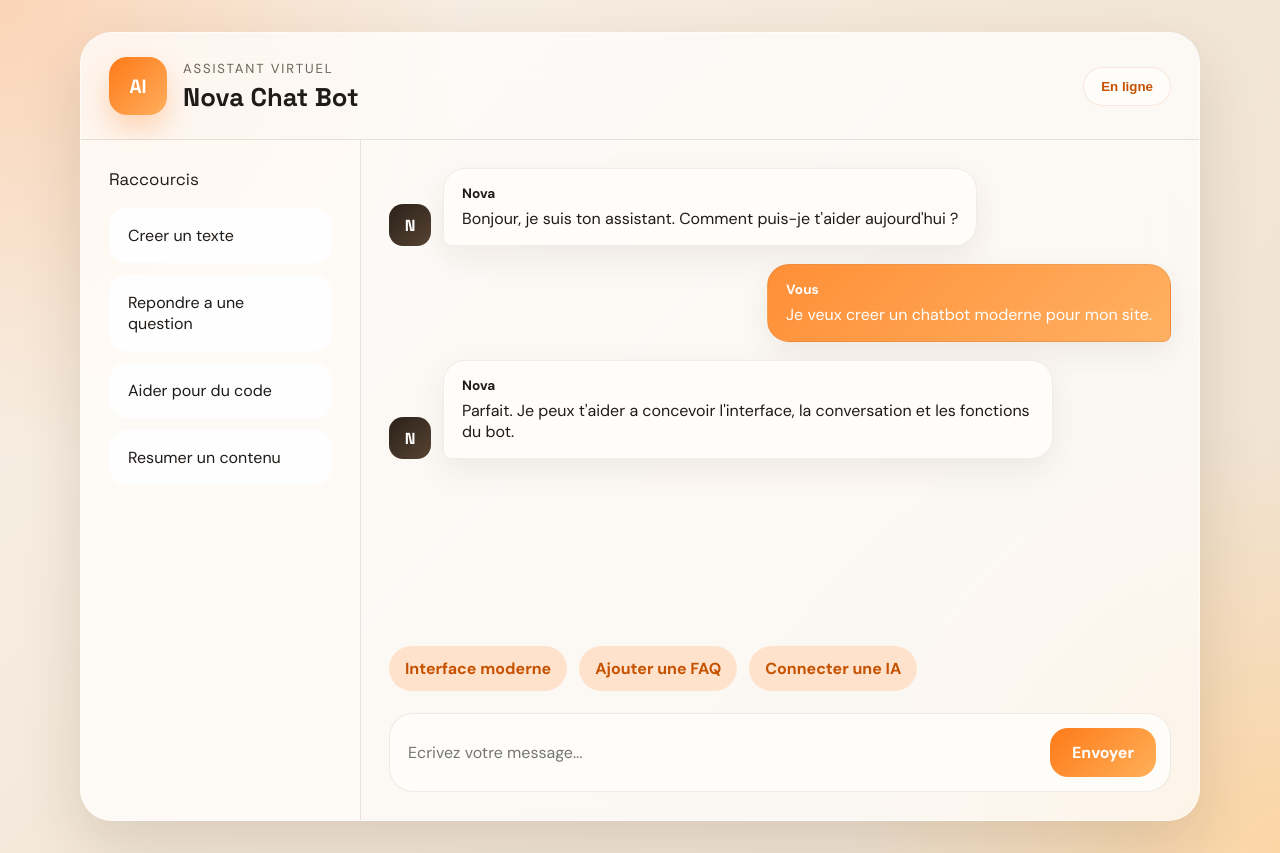
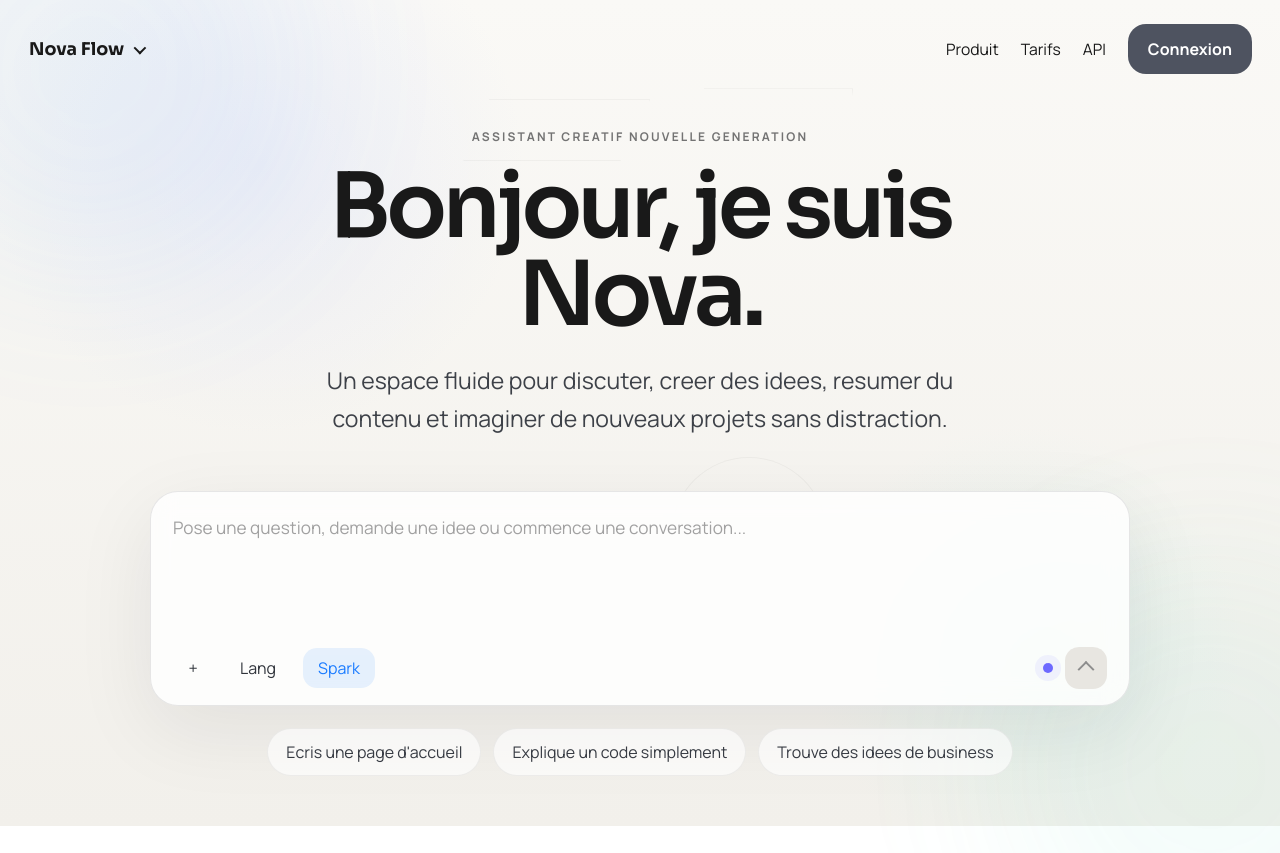
Before and after one commit to Soolby224/Chat-bot, a plain HTML site: page index.html in a window 1280 px wide. After the commit the page ends 826 px from the top, so only its background shows below. Drawn offline with Linux system fonts and the light colour scheme.

Commit message:
Refonte interface landing chatbot

```diff
--- a/index.html
+++ b/index.html
@@ -3,74 +3,71 @@
 <head>
   <meta charset="UTF-8">
   <meta name="viewport" content="width=device-width, initial-scale=1.0">
-  <title>Chat Bot UI</title>
+  <title>Nova Studio</title>
   <link rel="preconnect" href="https://fonts.googleapis.com">
   <link rel="preconnect" href="https://fonts.gstatic.com" crossorigin>
-  <link href="https://fonts.googleapis.com/css2?family=Space+Grotesk:wght@400;500;700&family=DM+Sans:wght@400;500;700&display=swap" rel="stylesheet">
+  <link href="https://fonts.googleapis.com/css2?family=Manrope:wght@400;500;600;700;800&family=Sora:wght@400;500;600;700&display=swap" rel="stylesheet">
   <link rel="stylesheet" href="style.css">
 </head>
 <body>
-  <main class="app-shell">
-    <section class="chat-card">
-      <header class="chat-header">
-        <div class="brand">
-          <div class="brand-badge">AI</div>
-          <div>
-            <p class="eyebrow">Assistant virtuel</p>
-            <h1>Nova Chat Bot</h1>
+  <div class="page-glow page-glow-left"></div>
+  <div class="page-glow page-glow-right"></div>
+
+  <main class="landing-shell">
+    <header class="topbar">
+      <button class="model-switch" type="button" aria-label="Choisir un modele">
+        <span>Nova Flow</span>
+        <span class="caret"></span>
+      </button>
+
+      <nav class="topnav" aria-label="Navigation principale">
+        <a href="#">Produit</a>
+        <a href="#">Tarifs</a>
+        <a href="#">API</a>
+        <button class="signin-btn" type="button">Connexion</button>
+      </nav>
+    </header>
+
+    <section class="hero">
+      <div class="hero-mark" aria-hidden="true">
+        <span class="mark-piece mark-piece-top"></span>
+        <span class="mark-piece mark-piece-main"></span>
+        <span class="mark-piece mark-piece-curve"></span>
+      </div>
+
+      <div class="hero-copy">
+        <p class="eyebrow">Assistant creatif nouvelle generation</p>
+        <h1>Bonjour, je suis Nova.</h1>
+        <p class="subtitle">
+          Un espace fluide pour discuter, creer des idees, resumer du contenu
+          et imaginer de nouveaux projets sans distraction.
+        </p>
+      </div>
+
+      <form class="composer-card" aria-label="Zone de saisie du chatbot">
+        <label class="sr-only" for="prompt">Votre message</label>
+        <textarea id="prompt" rows="4" placeholder="Pose une question, demande une idee ou commence une conversation..."></textarea>
+
+        <div class="composer-footer">
+          <div class="composer-tools" aria-label="Outils rapides">
+            <button type="button" class="tool-btn" aria-label="Ajouter du contenu">+</button>
+            <button type="button" class="tool-btn" aria-label="Changer de langue">Lang</button>
+            <button type="button" class="tool-btn active" aria-label="Activer le mode creatif">Spark</button>
+          </div>
+
+          <div class="composer-meta">
+            <span class="status-dot"></span>
+            <button type="submit" class="send-btn" aria-label="Envoyer le message">
+              <span class="send-arrow"></span>
+            </button>
           </div>
         </div>
+      </form>
 
-        <button class="status-pill" type="button">En ligne</button>
-      </header>
-
-      <div class="chat-body">
-        <aside class="chat-sidebar">
-          <p class="sidebar-title">Raccourcis</p>
-          <button class="shortcut" type="button">Creer un texte</button>
-          <button class="shortcut" type="button">Repondre a une question</button>
-          <button class="shortcut" type="button">Aider pour du code</button>
-          <button class="shortcut" type="button">Resumer un contenu</button>
-        </aside>
-
-        <section class="chat-panel">
-          <div class="messages">
-            <article class="message bot">
-              <span class="avatar">N</span>
-              <div class="bubble">
-                <p class="sender">Nova</p>
-                <p>Bonjour, je suis ton assistant. Comment puis-je t'aider aujourd'hui ?</p>
-              </div>
-            </article>
-
-            <article class="message user">
-              <div class="bubble">
-                <p class="sender">Vous</p>
-                <p>Je veux creer un chatbot moderne pour mon site.</p>
-              </div>
-            </article>
-
-            <article class="message bot">
-              <span class="avatar">N</span>
-              <div class="bubble">
-                <p class="sender">Nova</p>
-                <p>Parfait. Je peux t'aider a concevoir l'interface, la conversation et les fonctions du bot.</p>
-              </div>
-            </article>
-          </div>
-
-          <div class="suggestions">
-            <button type="button">Interface moderne</button>
-            <button type="button">Ajouter une FAQ</button>
-            <button type="button">Connecter une IA</button>
-          </div>
-
-          <form class="chat-input">
-            <label class="sr-only" for="message">Votre message</label>
-            <input id="message" type="text" placeholder="Ecrivez votre message..." />
-            <button type="submit">Envoyer</button>
-          </form>
-        </section>
+      <div class="prompt-row" aria-label="Suggestions">
+        <button type="button">Ecris une page d'accueil</button>
+        <button type="button">Explique un code simplement</button>
+        <button type="button">Trouve des idees de business</button>
       </div>
     </section>
   </main>
--- a/style.css
+++ b/style.css
@@ -1,15 +1,14 @@
 :root {
-  --bg: #f6efe5;
-  --bg-soft: rgba(255, 255, 255, 0.72);
-  --surface: rgba(255, 255, 255, 0.88);
-  --surface-strong: #fffdf9;
-  --text: #1e1b18;
-  --muted: #6c6258;
-  --line: rgba(69, 47, 26, 0.12);
-  --accent: #ff7a18;
-  --accent-deep: #c65200;
-  --accent-soft: #ffe2cc;
-  --shadow: 0 24px 60px rgba(66, 39, 13, 0.14);
+  --bg: #f5f3ef;
+  --panel: rgba(255, 255, 255, 0.82);
+  --panel-strong: rgba(255, 255, 255, 0.96);
+  --line: rgba(20, 24, 31, 0.1);
+  --line-soft: rgba(20, 24, 31, 0.06);
+  --text: #191919;
+  --muted: #737373;
+  --accent: #1b7cff;
+  --accent-soft: rgba(27, 124, 255, 0.1);
+  --shadow: 0 24px 80px rgba(27, 31, 36, 0.08);
 }
 
 * {
@@ -18,240 +17,317 @@
   padding: 0;
 }
 
+html {
+  scroll-behavior: smooth;
+}
+
 body {
   min-height: 100vh;
-  font-family: "DM Sans", sans-serif;
+  overflow-x: hidden;
+  position: relative;
+  background:
+    radial-gradient(circle at 20% 20%, rgba(193, 206, 255, 0.22), transparent 22%),
+    radial-gradient(circle at 80% 78%, rgba(181, 240, 230, 0.2), transparent 18%),
+    linear-gradient(180deg, #faf9f6 0%, #f2f0eb 100%);
   color: var(--text);
-  background:
-    radial-gradient(circle at top left, rgba(255, 157, 84, 0.34), transparent 30%),
-    radial-gradient(circle at bottom right, rgba(255, 210, 153, 0.8), transparent 28%),
-    linear-gradient(135deg, #f9f2ea 0%, #f3e7d8 48%, #efe2d3 100%);
+  font-family: "Manrope", sans-serif;
 }
 
-.app-shell {
-  min-height: 100vh;
-  display: grid;
-  place-items: center;
-  padding: 32px 18px;
+.page-glow {
+  position: fixed;
+  inset: auto;
+  width: 420px;
+  height: 420px;
+  border-radius: 50%;
+  filter: blur(90px);
+  opacity: 0.42;
+  pointer-events: none;
+  z-index: 0;
 }
 
-.chat-card {
-  width: min(1120px, 100%);
-  border: 1px solid rgba(255, 255, 255, 0.55);
-  border-radius: 32px;
-  background: var(--bg-soft);
-  backdrop-filter: blur(20px);
-  box-shadow: var(--shadow);
-  overflow: hidden;
+.page-glow-left {
+  top: -140px;
+  left: -120px;
+  background: rgba(98, 164, 255, 0.2);
 }
 
-.chat-header {
+.page-glow-right {
+  right: -140px;
+  bottom: -180px;
+  background: rgba(105, 221, 196, 0.18);
+}
+
+.landing-shell {
+  position: relative;
+  z-index: 1;
+  min-height: 100vh;
+  padding: 24px 28px 40px;
+}
+
+.topbar {
   display: flex;
   align-items: center;
   justify-content: space-between;
-  padding: 24px 28px;
-  border-bottom: 1px solid var(--line);
+  gap: 20px;
 }
 
-.brand {
-  display: flex;
-  align-items: center;
-  gap: 16px;
+.model-switch,
+.signin-btn,
+.tool-btn,
+.prompt-row button,
+.send-btn {
+  font: inherit;
 }
 
-.brand-badge {
-  width: 58px;
-  height: 58px;
-  display: grid;
-  place-items: center;
-  border-radius: 18px;
-  font-family: "Space Grotesk", sans-serif;
+.model-switch {
+  display: inline-flex;
+  align-items: center;
+  gap: 10px;
+  border: 1px solid transparent;
+  background: transparent;
+  color: var(--text);
+  font-family: "Sora", sans-serif;
+  font-size: 1.1rem;
   font-weight: 700;
-  font-size: 1.2rem;
-  color: white;
-  background: linear-gradient(135deg, var(--accent) 0%, #ffae5d 100%);
-  box-shadow: 0 14px 28px rgba(255, 122, 24, 0.28);
-}
-
-.eyebrow {
-  color: var(--muted);
-  font-size: 0.82rem;
-  text-transform: uppercase;
-  letter-spacing: 0.14em;
-  margin-bottom: 4px;
-}
-
-.brand h1 {
-  font-family: "Space Grotesk", sans-serif;
-  font-size: clamp(1.5rem, 2vw, 2.3rem);
-}
-
-.status-pill {
-  border: 0;
-  border-radius: 999px;
-  padding: 12px 18px;
-  background: var(--surface-strong);
-  color: var(--accent-deep);
-  font-weight: 700;
-  box-shadow: inset 0 0 0 1px rgba(198, 82, 0, 0.12);
-}
-
-.chat-body {
-  display: grid;
-  grid-template-columns: 280px 1fr;
-  min-height: 680px;
-}
-
-.chat-sidebar {
-  padding: 28px;
-  border-right: 1px solid var(--line);
-  background: rgba(255, 250, 245, 0.62);
-}
-
-.sidebar-title {
-  margin-bottom: 18px;
-  font-family: "Space Grotesk", sans-serif;
-  font-size: 1.05rem;
-}
-
-.shortcut {
-  width: 100%;
-  text-align: left;
-  margin-bottom: 12px;
-  padding: 16px 18px;
-  border: 1px solid transparent;
-  border-radius: 18px;
-  background: var(--surface);
-  color: var(--text);
-  font: inherit;
-  transition: transform 0.2s ease, border-color 0.2s ease, background 0.2s ease;
   cursor: pointer;
 }
 
-.shortcut:hover {
-  transform: translateY(-2px);
-  border-color: rgba(255, 122, 24, 0.28);
-  background: #fffaf5;
+.caret {
+  width: 9px;
+  height: 9px;
+  border-right: 2px solid currentColor;
+  border-bottom: 2px solid currentColor;
+  transform: rotate(45deg) translateY(-2px);
 }
 
-.chat-panel {
-  display: grid;
-  grid-template-rows: 1fr auto auto;
-  padding: 28px;
+.topnav {
+  display: flex;
+  align-items: center;
   gap: 22px;
 }
 
-.messages {
-  display: flex;
-  flex-direction: column;
-  gap: 18px;
+.topnav a {
+  color: var(--text);
+  text-decoration: none;
+  font-size: 0.98rem;
 }
 
-.message {
-  display: flex;
-  align-items: flex-end;
-  gap: 12px;
-}
-
-.message.user {
-  justify-content: flex-end;
-}
-
-.avatar {
-  flex-shrink: 0;
-  width: 42px;
-  height: 42px;
-  display: grid;
-  place-items: center;
-  border-radius: 14px;
-  background: linear-gradient(135deg, #2a2119, #584434);
-  color: white;
-  font-family: "Space Grotesk", sans-serif;
-  font-weight: 700;
-}
-
-.bubble {
-  max-width: min(78%, 640px);
-  padding: 16px 18px;
-  border-radius: 22px;
-  background: var(--surface-strong);
-  border: 1px solid rgba(69, 47, 26, 0.08);
-  box-shadow: 0 12px 30px rgba(73, 48, 26, 0.08);
-}
-
-.message.user .bubble {
-  background: linear-gradient(135deg, #ff8f37 0%, #ffb062 100%);
-  color: white;
-  border-bottom-right-radius: 8px;
-}
-
-.message.bot .bubble {
-  border-bottom-left-radius: 8px;
-}
-
-.sender {
-  margin-bottom: 6px;
-  font-size: 0.85rem;
-  font-weight: 700;
-}
-
-.suggestions {
-  display: flex;
-  flex-wrap: wrap;
-  gap: 12px;
-}
-
-.suggestions button {
+.signin-btn {
   border: 0;
-  border-radius: 999px;
-  padding: 12px 16px;
-  background: var(--accent-soft);
-  color: var(--accent-deep);
-  font: inherit;
+  border-radius: 18px;
+  padding: 14px 20px;
+  background: #4e5360;
+  color: #fff;
   font-weight: 700;
   cursor: pointer;
   transition: transform 0.2s ease, filter 0.2s ease;
 }
 
-.suggestions button:hover {
-  transform: translateY(-2px);
-  filter: brightness(0.98);
+.signin-btn:hover,
+.send-btn:hover,
+.prompt-row button:hover,
+.tool-btn:hover {
+  transform: translateY(-1px);
 }
 
-.chat-input {
-  display: flex;
-  gap: 14px;
-  padding: 14px;
-  border-radius: 24px;
-  background: var(--surface-strong);
-  border: 1px solid rgba(69, 47, 26, 0.09);
+.hero {
+  min-height: calc(100vh - 88px);
+  display: grid;
+  place-items: center;
+  text-align: center;
+  position: relative;
+  padding: 54px 0 10px;
 }
 
-.chat-input input {
-  flex: 1;
+.hero-mark {
+  position: absolute;
+  inset: 2% auto auto 50%;
+  width: min(520px, 58vw);
+  height: min(520px, 58vw);
+  transform: translateX(-50%);
+  opacity: 0.5;
+  pointer-events: none;
+}
+
+.mark-piece {
+  position: absolute;
+  border: 1px solid rgba(25, 25, 25, 0.08);
+}
+
+.mark-piece-top {
+  top: 2%;
+  left: 16%;
+  width: 36%;
+  height: 12%;
+  clip-path: polygon(14% 0, 100% 0, 84% 100%, 0 100%);
+}
+
+.mark-piece-main {
+  top: 0;
+  right: 9%;
+  width: 41%;
+  height: 88%;
+  clip-path: polygon(30% 0, 100% 0, 70% 100%, 0 100%);
+}
+
+.mark-piece-curve {
+  bottom: 9%;
+  right: 14%;
+  width: 30%;
+  height: 20%;
+  border-radius: 999px 999px 0 0;
+  border-bottom: 0;
+}
+
+.hero-copy {
+  position: relative;
+  z-index: 1;
+  max-width: 820px;
+  animation: fade-up 0.8s ease both;
+}
+
+.eyebrow {
+  margin-bottom: 18px;
+  color: var(--muted);
+  letter-spacing: 0.18em;
+  text-transform: uppercase;
+  font-size: 0.75rem;
+  font-weight: 700;
+}
+
+.hero-copy h1 {
+  font-family: "Sora", sans-serif;
+  font-size: clamp(3.1rem, 7vw, 5.9rem);
+  line-height: 0.98;
+  letter-spacing: -0.05em;
+  font-weight: 600;
+}
+
+.subtitle {
+  width: min(720px, 92%);
+  margin: 22px auto 0;
+  font-size: clamp(1.05rem, 1.8vw, 1.45rem);
+  line-height: 1.65;
+  color: #3d4148;
+}
+
+.composer-card {
+  width: min(980px, 92vw);
+  margin-top: 54px;
+  padding: 22px 22px 16px;
+  border: 1px solid var(--line);
+  border-radius: 28px;
+  background: var(--panel);
+  backdrop-filter: blur(12px);
+  box-shadow: var(--shadow);
+  text-align: left;
+  animation: fade-up 0.95s ease both;
+}
+
+.composer-card textarea {
+  width: 100%;
+  min-height: 120px;
+  resize: none;
   border: 0;
   background: transparent;
+  color: var(--text);
   font: inherit;
-  color: var(--text);
-  padding: 10px 4px;
+  font-size: 1.08rem;
+  line-height: 1.65;
   outline: none;
 }
 
-.chat-input button {
-  border: 0;
-  border-radius: 18px;
-  padding: 14px 22px;
-  background: linear-gradient(135deg, var(--accent) 0%, #ffb059 100%);
-  color: white;
-  font: inherit;
-  font-weight: 700;
-  cursor: pointer;
-  transition: transform 0.2s ease, box-shadow 0.2s ease;
+.composer-card textarea::placeholder {
+  color: #a1a1a1;
 }
 
-.chat-input button:hover {
-  transform: translateY(-2px);
-  box-shadow: 0 12px 20px rgba(255, 122, 24, 0.22);
+.composer-footer {
+  display: flex;
+  align-items: center;
+  justify-content: space-between;
+  gap: 18px;
+  margin-top: 8px;
+}
+
+.composer-tools,
+.composer-meta {
+  display: flex;
+  align-items: center;
+  gap: 12px;
+}
+
+.tool-btn {
+  min-width: 40px;
+  height: 40px;
+  padding: 0 14px;
+  border-radius: 14px;
+  border: 1px solid transparent;
+  background: transparent;
+  color: #30343b;
+  cursor: pointer;
+  transition: background 0.2s ease, border-color 0.2s ease, color 0.2s ease, transform 0.2s ease;
+}
+
+.tool-btn.active {
+  background: var(--accent-soft);
+  color: var(--accent);
+}
+
+.tool-btn:hover {
+  border-color: var(--line);
+  background: rgba(255, 255, 255, 0.8);
+}
+
+.status-dot {
+  width: 10px;
+  height: 10px;
+  border-radius: 50%;
+  background: #6d69ff;
+  box-shadow: 0 0 0 8px rgba(109, 105, 255, 0.08);
+}
+
+.send-btn {
+  width: 42px;
+  height: 42px;
+  display: grid;
+  place-items: center;
+  border: 0;
+  border-radius: 14px;
+  background: #e8e6e1;
+  cursor: pointer;
+  transition: transform 0.2s ease, filter 0.2s ease;
+}
+
+.send-arrow {
+  width: 12px;
+  height: 12px;
+  border-top: 2px solid #8d8d8d;
+  border-right: 2px solid #8d8d8d;
+  transform: rotate(-45deg) translate(-1px, 1px);
+}
+
+.prompt-row {
+  margin-top: 22px;
+  display: flex;
+  flex-wrap: wrap;
+  justify-content: center;
+  gap: 12px;
+  animation: fade-up 1.05s ease both;
+}
+
+.prompt-row button {
+  border: 1px solid var(--line-soft);
+  border-radius: 999px;
+  padding: 12px 18px;
+  background: rgba(255, 255, 255, 0.62);
+  color: #363a42;
+  cursor: pointer;
+  transition: transform 0.2s ease, border-color 0.2s ease, background 0.2s ease;
+}
+
+.prompt-row button:hover {
+  border-color: rgba(27, 124, 255, 0.26);
+  background: var(--panel-strong);
 }
 
 .sr-only {
@@ -266,39 +342,86 @@ body {
   border: 0;
 }
 
-@media (max-width: 860px) {
-  .chat-body {
-    grid-template-columns: 1fr;
+@keyframes fade-up {
+  from {
+    opacity: 0;
+    transform: translateY(24px);
   }
 
-  .chat-sidebar {
-    border-right: 0;
-    border-bottom: 1px solid var(--line);
+  to {
+    opacity: 1;
+    transform: translateY(0);
+  }
+}
+
+@media (max-width: 900px) {
+  .landing-shell {
+    padding: 20px 18px 34px;
+  }
+
+  .topbar {
+    flex-direction: column;
+    align-items: flex-start;
+  }
+
+  .topnav {
+    flex-wrap: wrap;
+    gap: 14px;
+  }
+
+  .hero {
+    min-height: auto;
+    padding: 80px 0 10px;
+  }
+
+  .hero-mark {
+    width: min(420px, 86vw);
+    height: min(420px, 86vw);
+    top: 4%;
+  }
+
+  .hero-copy h1 {
+    font-size: clamp(2.7rem, 12vw, 4.2rem);
   }
 }
 
 @media (max-width: 640px) {
-  .chat-header,
-  .chat-sidebar,
-  .chat-panel {
-    padding: 20px;
+  .topnav a {
+    display: none;
   }
 
-  .chat-header {
-    flex-direction: column;
-    align-items: flex-start;
-    gap: 16px;
+  .subtitle {
+    width: 100%;
+    font-size: 1rem;
   }
 
-  .bubble {
-    max-width: 100%;
+  .composer-card {
+    width: 100%;
+    margin-top: 38px;
+    padding: 18px 18px 14px;
+    border-radius: 24px;
   }
 
-  .chat-input {
-    flex-direction: column;
+  .composer-card textarea {
+    min-height: 104px;
+    font-size: 1rem;
   }
 
-  .chat-input button {
+  .composer-footer {
+    flex-direction: column;
+    align-items: stretch;
+  }
+
+  .composer-tools,
+  .composer-meta {
+    justify-content: space-between;
+  }
+
+  .prompt-row {
+    justify-content: flex-start;
+  }
+
+  .prompt-row button {
     width: 100%;
   }
 }
```
